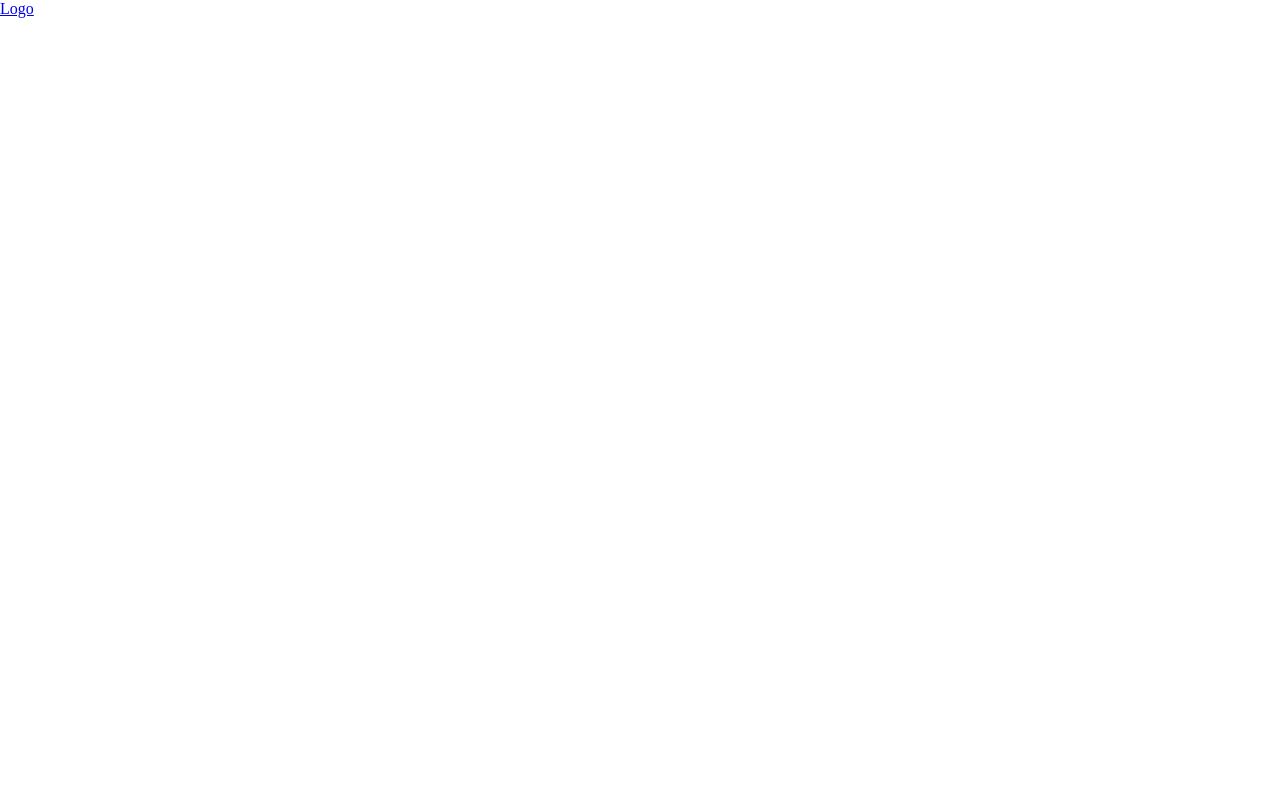
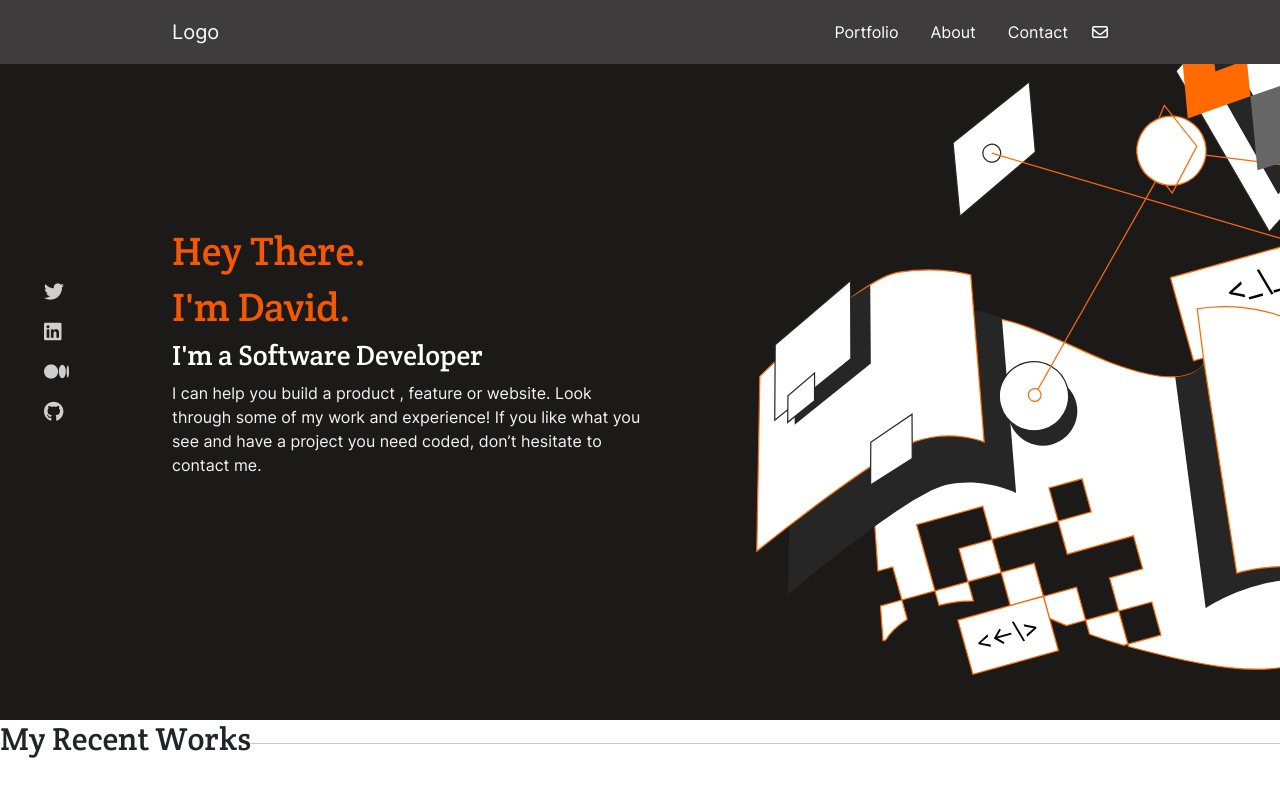
Before and after one commit to andrianarivo/portfolio-bootstrap, a plain HTML site: page index.html in a window 1280 px wide. Drawn offline with Linux system fonts and the light colour scheme.

Commit message:
header section

```diff
--- a/index.html
+++ b/index.html
@@ -5,13 +5,86 @@
     <meta http-equiv="X-UA-Compatible" content="IE=edge" />
     <meta name="viewport" content="width=device-width, initial-scale=1.0" />
     <title>David's portfolio</title>
+    <link
+      rel="stylesheet"
+      href="https://cdnjs.cloudflare.com/ajax/libs/font-awesome/6.3.0/css/all.min.css"
+      integrity="sha512-SzlrxWUlpfuzQ+pcUCosxcglQRNAq/DZjVsC0lE40xsADsfeQoEypE+enwcOiGjk/bSuGGKHEyjSoQ1zVisanQ=="
+      crossorigin="anonymous"
+      referrerpolicy="no-referrer"
+    />
+    <link rel="stylesheet" href="css/bootstrap.css" />
     <link rel="stylesheet" href="./style.css" />
   </head>
   <body>
-    <header>
-      <nav class="navbar">
-        <a class="navbar-brand" href="#">Logo</a>
+    <header class="container-fluid">
+      <nav class="navbar fixed-top navbar-expand-lg">
+        <div class="container-fluid">
+          <a class="navbar-brand" href="#">Logo</a>
+          <div class="collapse navbar-collapse">
+            <ul class="navbar-nav">
+              <li class="nav-item"><a class="nav-link">Portfolio</a></li>
+              <li class="nav-item"><a class="nav-link">About</a></li>
+              <li class="nav-item"><a class="nav-link">Contact</a></li>
+              <li class="nav-item">
+                <a class=""
+                  ><i class="fa-regular fa-envelope" style="color: #fff"></i
+                ></a>
+              </li>
+            </ul>
+          </div>
+        </div>
       </nav>
+      <div class="content">
+        <div>
+          <ul class="contact-icons">
+            <li>
+              <a
+                href="https://twitter.com/DAndrianarivo"
+                aria-label="Andrianarivo David's twitter profile"
+                ><i class="fa-brands fa-twitter fa-lg"></i
+              ></a>
+            </li>
+            <li>
+              <a
+                href="https://www.linkedin.com/in/david-andrianarivo-3692101b6/"
+                aria-label="Andrianarivo David's linkedin profile"
+                ><i class="fa-brands fa-linkedin fa-lg"></i
+              ></a>
+            </li>
+            <li>
+              <a
+                href="https://text-medium.com/@andrianarivo.david"
+                aria-label="Andrianarivo David's medium profile"
+                ><i class="fa-brands fa-medium fa-lg"></i
+              ></a>
+            </li>
+            <li>
+              <a
+                href="https://github.com/andrianarivo"
+                aria-label="Andrianarivo David's github profile"
+                ><i class="fa-brands fa-github fa-lg"></i
+              ></a>
+            </li>
+          </ul>
+        </div>
+        <div>
+          <h2 class="h1">Hey There.</h2>
+          <h2 class="h1">I'm David.</h2>
+          <h3>I'm a Software Developer</h3>
+          <p>
+            I can help you build a product , feature or website. Look through
+            some of my work and experience! If you like what you see and have a
+            project you need coded, don’t hesitate to contact me.
+          </p>
+        </div>
+      </div>
     </header>
+
+    <main class="recent-work">
+      <div class="content">
+        <h2>My Recent Works</h2>
+        <hr />
+      </div>
+    </main>
   </body>
 </html>
--- a/style.scss
+++ b/style.scss
@@ -1,3 +1,121 @@
+$primaryColor: #1c1a19;
+$secondaryColor: #3e3c3c;
+$accentColor: #f55800;
+
+$greyColorLight: #f4f5f7;
+$greyColorDark: #cfcfcf;
+
+$white: #fff;
+
+@font-face {
+  font-family: 'Crete Round';
+  src: url(./fonts/crete-round-regular.ttf);
+}
+
+@font-face {
+  font-family: 'Crete Round';
+  src: url(./fonts/crete-round-italic.ttf);
+  font-style: italic;
+}
+
+@font-face {
+  font-family: 'Inter';
+  src: url(./fonts/inter-regular.ttf);
+}
+
+html {
+  height: 100%;
+}
+
 body {
+  font-family: 'Crete Round';
   margin: 0;
+  height: 100%;
 }
+
+header {
+  background-image: url('./img/header-illustration.svg');
+  background-repeat: no-repeat;
+  background-position: center right;
+  background-color: $primaryColor;
+  height: 90%;
+
+  &.container-fluid {
+    display: flex;
+    justify-content: flex-start;
+    align-items: center;
+  }
+
+  a {
+    color: $white;
+  }
+
+  .navbar {
+    font-family: 'Inter';
+    background-color: $secondaryColor;
+
+    .navbar-nav {
+      color: $white;
+      align-items: center;
+      gap: 1em;
+
+      a {
+        color: $white;
+      }
+    }
+  }
+
+  div.content {
+    color: $white;
+    max-width: 40em;
+    display: flex;
+    align-items: center;
+
+    .h1 {
+      color: $accentColor;
+    }
+
+    p {
+      color: $greyColorLight;
+      font-family: 'Inter';
+    }
+  }
+}
+
+main {
+  .content {
+    display: flex;
+    align-items: center;
+
+    hr {
+      flex: 1;
+    }
+  }
+}
+
+.contact-icons {
+  min-width: 10em;
+  display: flex;
+  flex-direction: column;
+  gap: 1em;
+
+  li {
+    display: inline;
+    text-decoration: none;
+
+    a {
+      color: $greyColorDark;
+    }
+  }
+}
+
+@media screen and (min-width: 992px) {
+  .navbar-expand-lg {
+    padding: 0 10em;
+    height: 4em;
+
+    .navbar-collapse {
+      justify-content: flex-end;
+    }
+  }
+}
```
Also changed, not shown: fonts/Inter-Black.ttf (added), fonts/Inter-ExtraBold.ttf (added), fonts/Inter-ExtraLight.ttf (added), fonts/Inter-Light.ttf (added), fonts/Inter-Medium.ttf (added), fonts/Inter-Thin.ttf (added), fonts/crete-round-italic.ttf (added), fonts/crete-round-regular.ttf (added), fonts/inter-bold.ttf (added), fonts/inter-regular.ttf (added), fonts/inter-semi-bold.ttf (added), img/header-illustration.svg (added), style.css, 1 other file.
